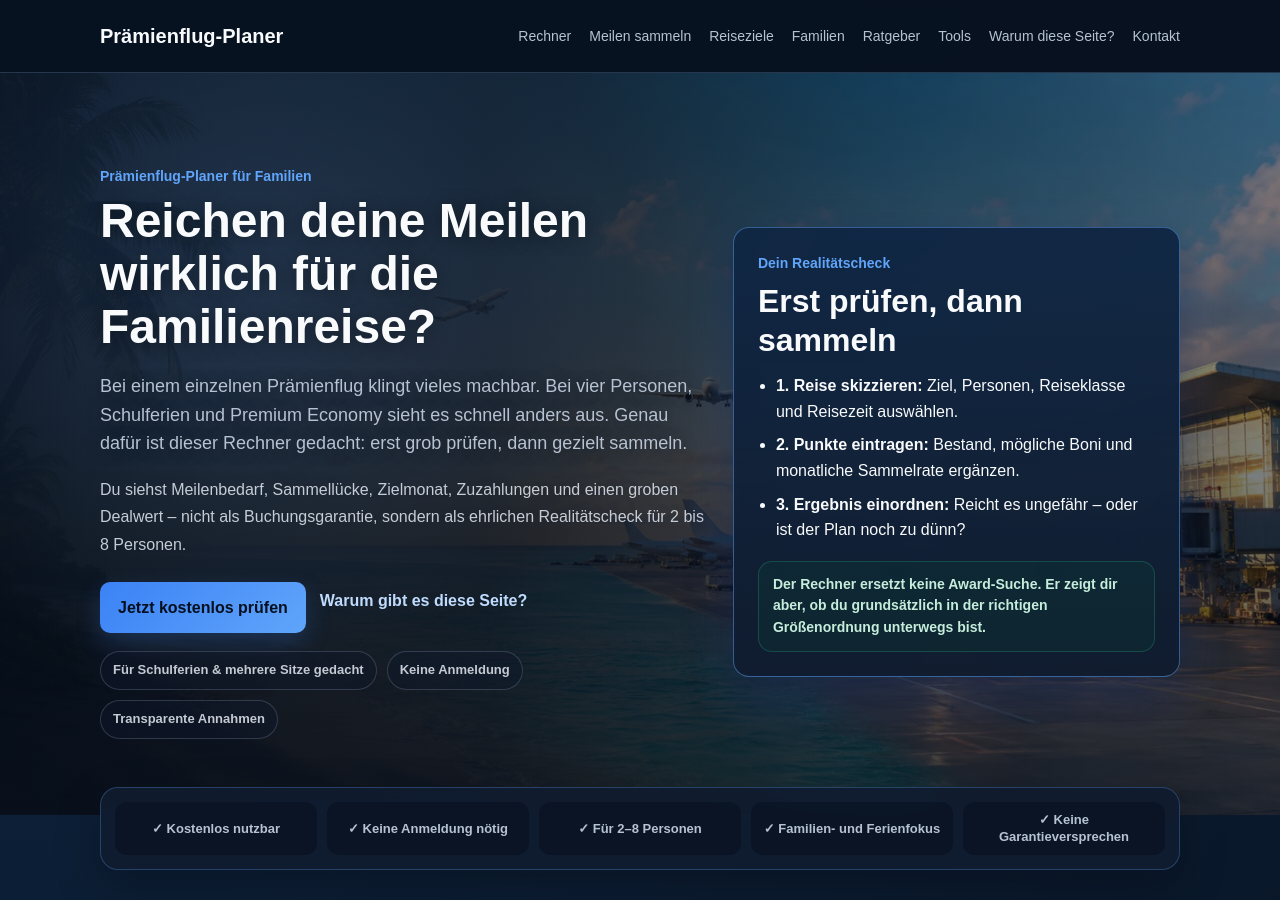
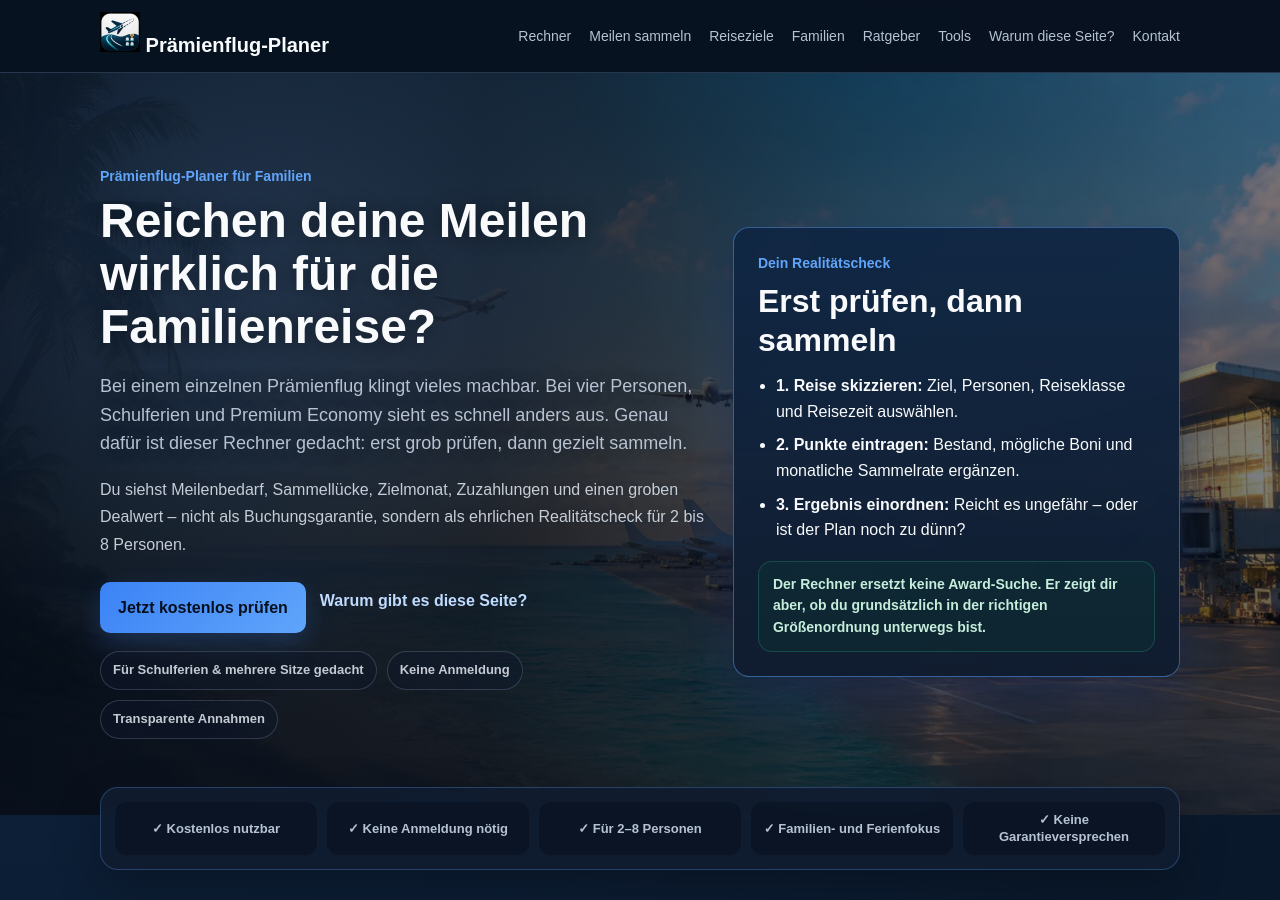
Before and after one commit to Praemienflug-Planer/miles-planer, a Jekyll site: the page built from index.html, in a window 1280 px wide and 900 px high. Built offline with Jekyll 4.4.1, drawn with Linux system fonts in a browser that asks for light colours.

Commit message:
Logo im Header einbauen

```diff
--- a/_includes/header.html
+++ b/_includes/header.html
@@ -1,6 +1,9 @@
 <header class="site-header">
   <div class="container nav">
-    <a class="brand" href="/" aria-label="Startseite Prämienflug-Planer">Prämienflug-Planer</a>
+    <a class="brand" href="/" aria-label="Startseite Prämienflug-Planer">
+      <img class="brand-logo" src="/assets/brand/praemienflug-planer-logo.svg" alt="" aria-hidden="true" width="40" height="40" loading="eager" decoding="async">
+      <span class="brand-name">Prämienflug-Planer</span>
+    </a>
     <button class="nav-toggle" type="button" aria-label="Menü öffnen" aria-expanded="false" aria-controls="site-navigation">
       <span></span>
       <span></span>
```
